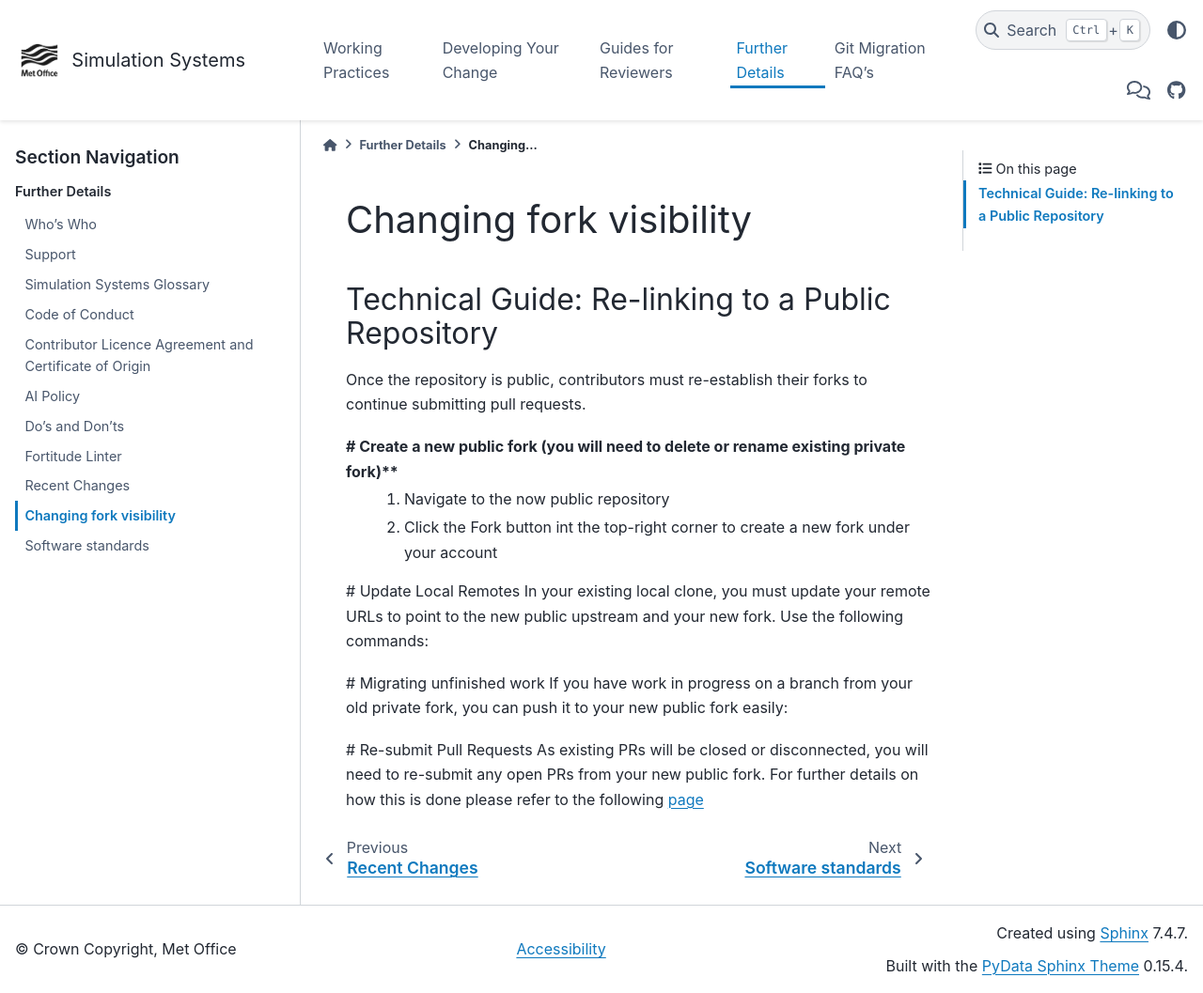
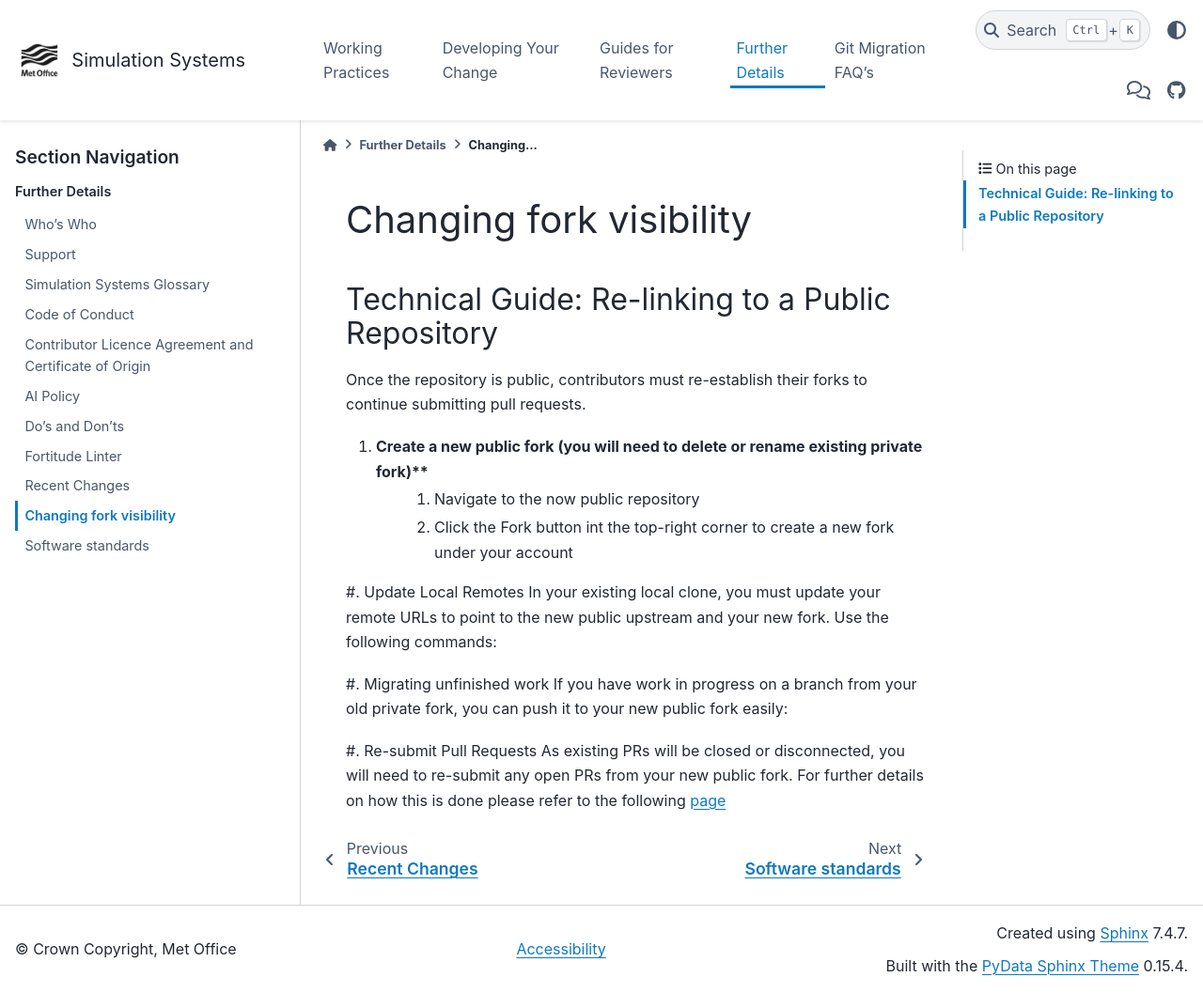
Before and after one commit to MetOffice/simulation-systems, a Sphinx documentation site: the page built from source/FurtherDetails/visibility_changes.rst, in a window 1280 px wide and 1057 px high. Shown: the whole window at 94% size. Built offline with Sphinx 7.4.7 and the PyData theme 0.15.4, drawn with Linux system fonts in a browser that asks for light colours.

Commit message:
reformat numbered techinical guide steps

```diff
--- a/source/FurtherDetails/visibility_changes.rst
+++ b/source/FurtherDetails/visibility_changes.rst
@@ -14,11 +14,11 @@
 
 Once the repository is public, contributors must re-establish their forks to continue submitting pull requests.
 
-# Create a new public fork (you will need to delete or rename existing private fork)**
+#. Create a new public fork (you will need to delete or rename existing private fork)**
     1. Navigate to the now public repository
     2. Click the Fork button int the top-right corner to create a new fork under your account
 
-# Update Local Remotes
+#. Update Local Remotes
 In your existing local clone, you must update your remote URLs to point to
 the new public upstream and your new fork. Use the following commands:
 
@@ -31,7 +31,7 @@
    # 3. Verify the changes
    git remote -v
 
-# Migrating unfinished work
+#. Migrating unfinished work
 If you have work in progress on a branch from your old private fork, you can push it to your new public fork easily:
 
 .. code-block::sh
@@ -41,7 +41,7 @@
    # Push the branch to your new public fork (origin)
    git push -u origin feature-branch-name
 
-# Re-submit Pull Requests
+#. Re-submit Pull Requests
 As existing PRs will be closed or disconnected,
 you will need to re-submit any open PRs from your new public fork.
 For further details on how this is done please refer to the following `page <https://metoffice.github.io/simulation-systems/git_faq.html>`_
```
